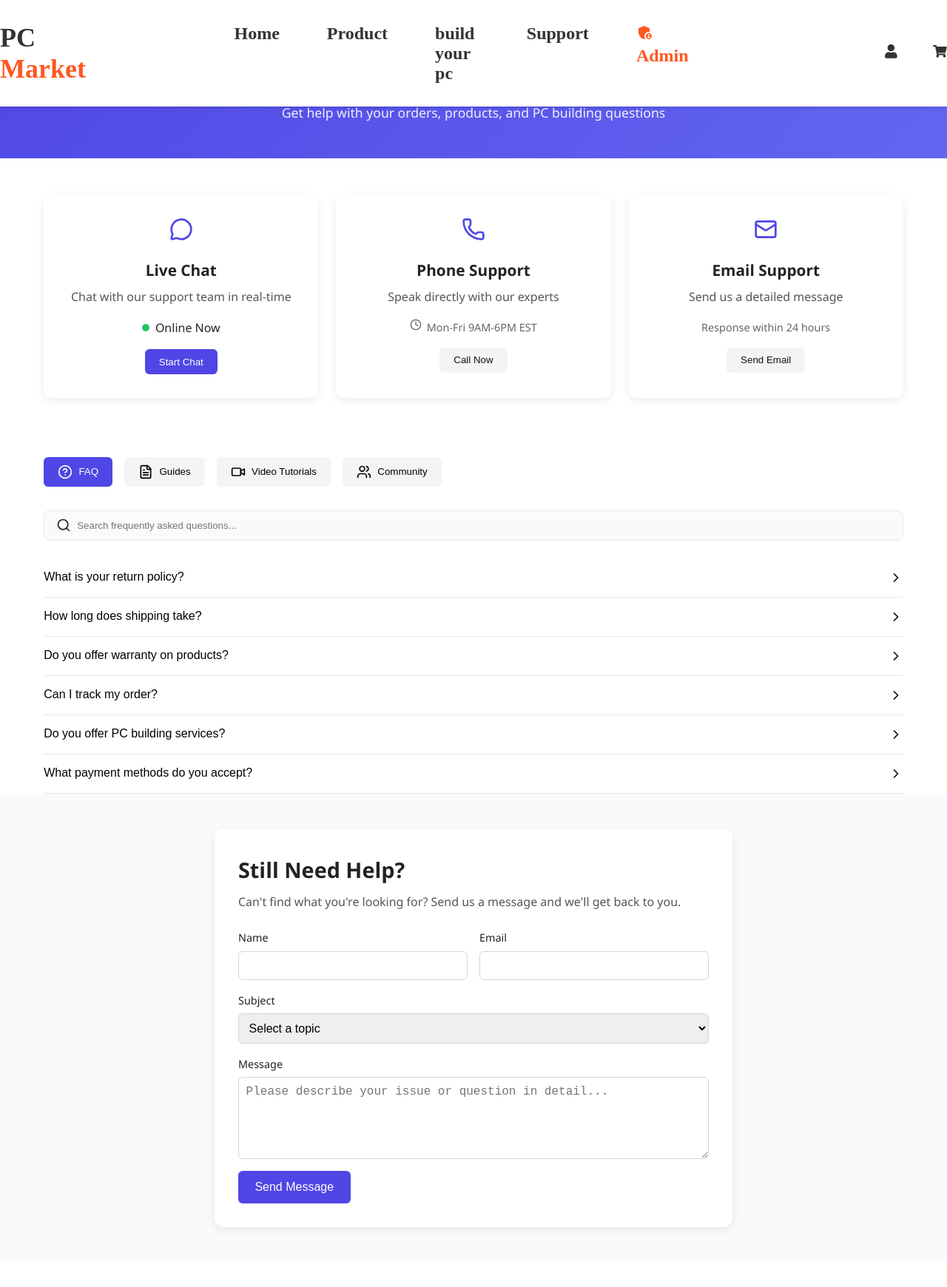
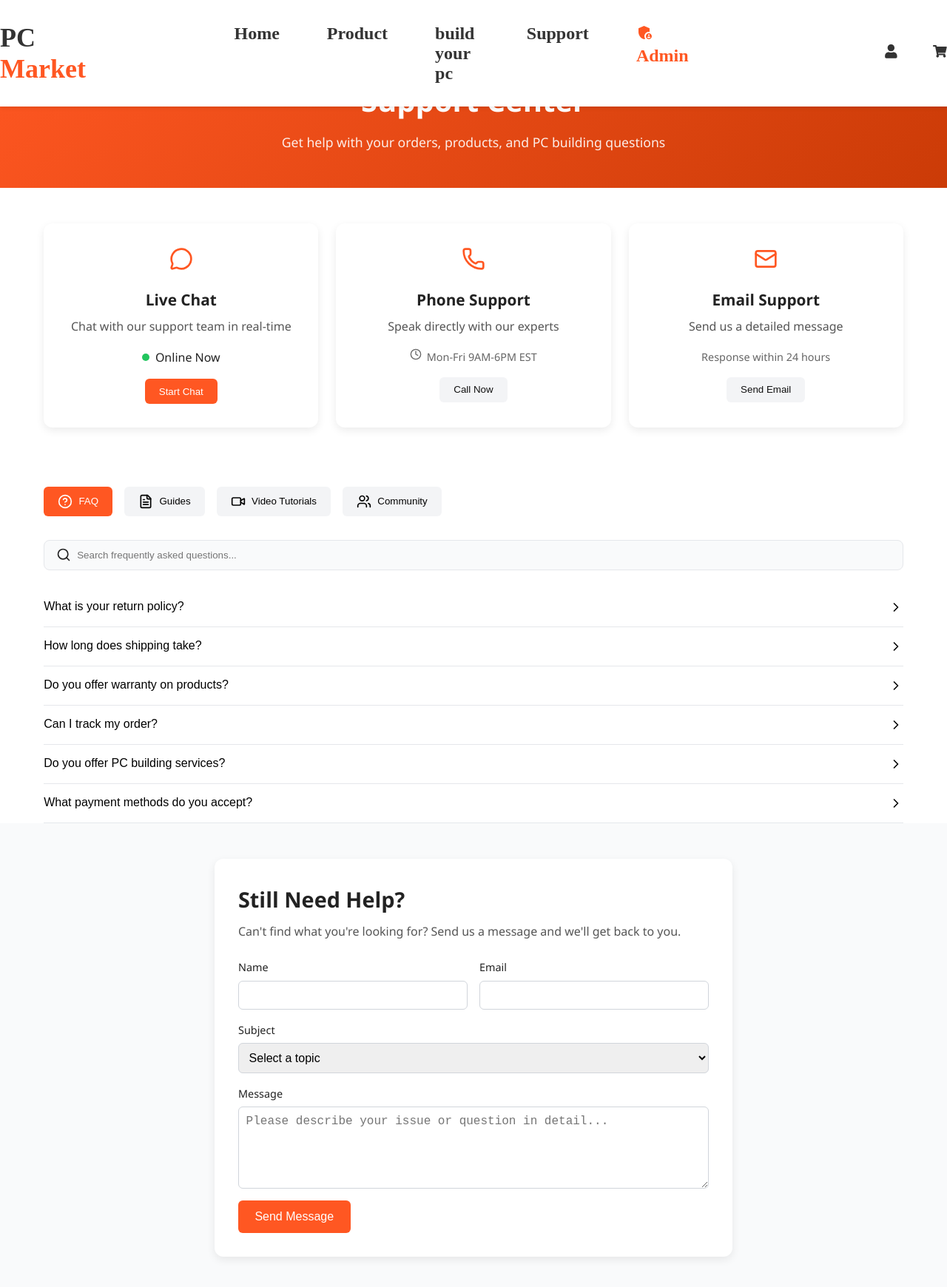
Before and after one commit to Abdodib/pcMarket, a React (Vite) app: page /support in a window 1280 px wide. Shown: the top 1740 px of the page at 74% size. Before the commit the page ends 1707 px from the top, so only its background shows below. Built offline with nearby package versions, Linux system fonts and the light colour scheme.

Commit message:
change color

```diff
--- a/src/styles/support.css
+++ b/src/styles/support.css
@@ -13,8 +13,9 @@
 
 /* ===== Header ===== */
 .page-header {
-  background: linear-gradient(135deg, #4f46e5, #6366f1);
+  background: linear-gradient(135deg, #ff5722, #cb3b07);
   color: white;
+  margin-top: 40px;
   text-align: center;
   padding: 4rem 1rem 3rem;
 }
@@ -54,7 +55,7 @@
 }
 
 .support-icon {
-  color: #4f46e5;
+  color: #ff5722;
   margin-bottom: 1rem;
 }
 
@@ -108,12 +109,12 @@
 }
 
 .support-btn.primary {
-  background: #4f46e5;
+  background: #ff5722;
   color: #fff;
 }
 
 .support-btn.primary:hover {
-  background: #4338ca;
+  background: #ff5722;
 }
 
 .support-btn.secondary {
@@ -147,7 +148,7 @@
 }
 
 .support-tabs button.active {
-  background: #4f46e5;
+  background: #ff5722;
   color: white;
 }
 
@@ -219,7 +220,7 @@
   align-items: center;
   gap: 0.4rem;
   font-size: 0.85rem;
-  color: #4f46e5;
+  color: #ff5722;
   margin-bottom: 0.5rem;
 }
 
@@ -238,7 +239,7 @@
 .guide-link {
   background: none;
   border: none;
-  color: #4f46e5;
+  color: #ff5722;
   font-weight: 500;
   cursor: pointer;
 }
@@ -274,7 +275,7 @@
   top: 50%;
   left: 50%;
   transform: translate(-50%, -50%);
-  background: rgba(79, 70, 229, 0.8);
+  background: #ff5722;
   border-radius: 50%;
   padding: 0.5rem;
   color: #fff;
@@ -293,7 +294,7 @@
 .stat-item .stat-number {
   font-size: 1.8rem;
   font-weight: bold;
-  color: #4f46e5;
+  color: #ff5722;
 }
 
 .stat-item .stat-label {
@@ -320,7 +321,7 @@
 .feature-btn {
   margin-top: 0.8rem;
   border: none;
-  background: #4f46e5;
+  background: #ff5722;
   color: white;
   padding: 0.6rem 1.2rem;
   border-radius: 6px;
@@ -328,7 +329,7 @@
 }
 
 .feature-btn:hover {
-  background: #4338ca;
+  background: #ff5722;
 }
 
 /* ===== Contact Form ===== */
@@ -385,7 +386,7 @@
 }
 
 .submit-btn {
-  background: #4f46e5;
+  background: #ff5722;
   color: white;
   border: none;
   border-radius: 6px;
@@ -397,5 +398,5 @@
 }
 
 .submit-btn:hover {
-  background: #4338ca;
+  background: #ff5722;
 }
```
